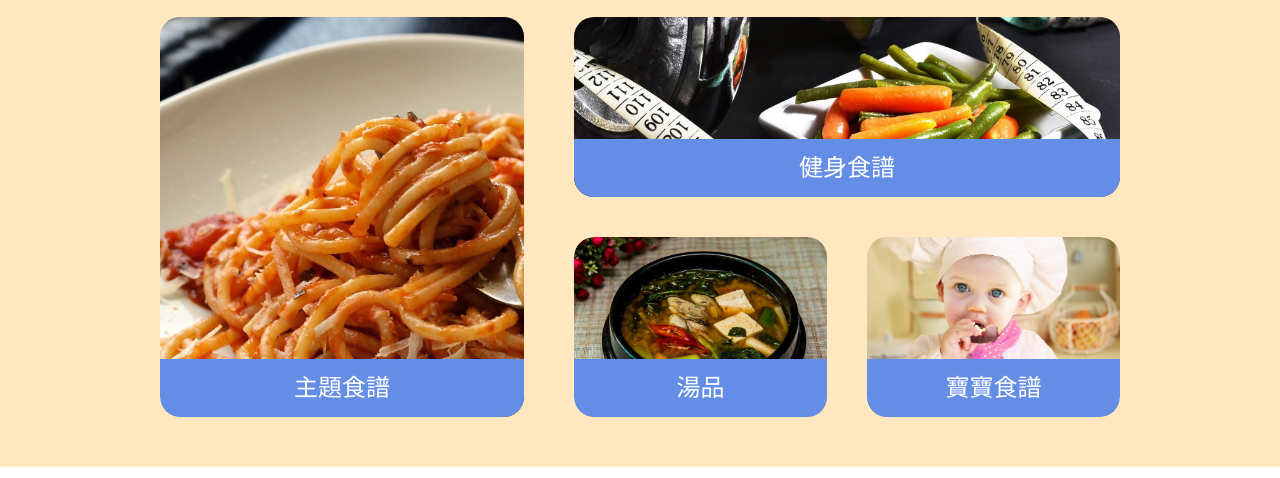
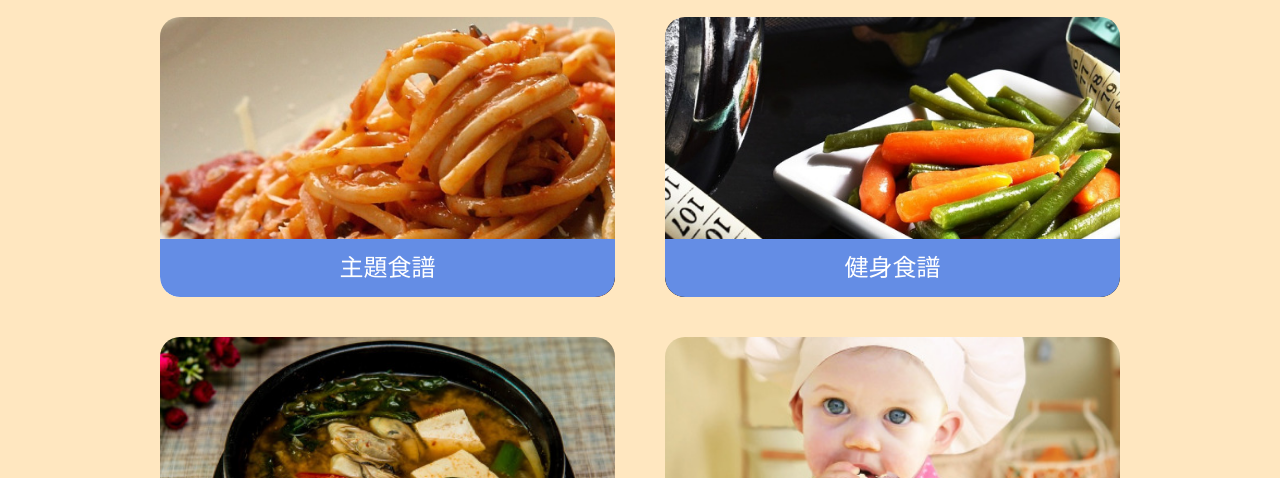
Before and after one commit to sw355498/Learn-to-Cook, a plain HTML site: page index.html in a window 1280 px wide. Shown: the part 474-952 px from the top of the page. Drawn offline with nearby package versions, Linux system fonts and the light colour scheme; a web font is replaced by a local one.

Commit message:
首頁找食譜區域修改

```diff
--- a/css/index.css
+++ b/css/index.css
@@ -87,9 +87,9 @@
 
 /* 找食譜 */
     .classification-list{
-        height: 600px;
+        height: 800px;
         display: grid;
-        grid-template-columns: 4fr 6fr;
+        grid-template-columns: 1fr 1fr;
         grid-template-rows: 1fr 1fr;
         column-gap: 50px;
         row-gap: 40px;
@@ -123,17 +123,21 @@
         grid-column-start: 1;
         grid-column-end: 2;
         grid-row-start: 1;
-        grid-row-end: 3;
-        background: url("images/theme-block.jpg") no-repeat center center/cover;
+        grid-row-end: 2;
     }
     .fitnessRecipe{
         grid-column-start: 2;
         grid-column-end: 3;
         grid-row-start: 1;
         grid-row-end: 2;
-        background: url("images/fitness-block.jpg");
     }
-    .classification-list .classificationButtom{
+    .soupRecipe{
+        grid-column-start: 1;
+        grid-column-end: 2;
+        grid-row-start: 2;
+        grid-row-end: 3;
+    }
+    .babyRecipe{
         grid-column-start: 2;
         grid-column-end: 3;
         grid-row-start: 2;
@@ -146,15 +150,15 @@
         grid-template-columns: 1fr 1fr;
         column-gap: 40px;
     }
-    .soupRecipe{
-        background: url("images/soup-block.jpg");
+    .classification-list li:hover{
+        box-shadow: 4px 3px 4px rgba(0, 0, 0, 0.25);
     }
-    .babyRecipe{
-        background: url("images/baby-block.jpg");
+    .classification-list li:hover h3{
+        color: black;
     }
     @media screen and (max-width: 1280px) {
         .classification-list{
-            height: 400px;
+            height: 600px;
         }
     }
 
--- a/index.html
+++ b/index.html
@@ -79,8 +79,6 @@
                             <h3>健身食譜</h3>
                         </a>
                     </li>
-                    <li class="classificationButtom">
-                        <ul>
                     <li class="soupRecipe">
                         <a href="pages/cook-list.html">
                             <img src="images/soup-block.jpg" alt="湯品">
@@ -92,8 +90,6 @@
                             <img src="images/baby-block.jpg" alt="寶寶食譜">
                             <h3>寶寶食譜</h3>
                         </a>
-                            </li>
-                        </ul>
                     </li>
                 </ul>
             </div>
@@ -320,6 +316,7 @@
         // stretch：每個 slide 之間的拉伸直，越大 slide 靠得越緊。預設為 0。
         // depth：slide 的位置深度值，值越大 z 軸距離越遠，看起來越小。預設為 100。
         // modifier：depth 和 rotate 和 stretch 的倍率。預設為 1。
+
     </script>
 </body>
 </html>
```
Lines whose indentation alone changed are shown as unchanged.
